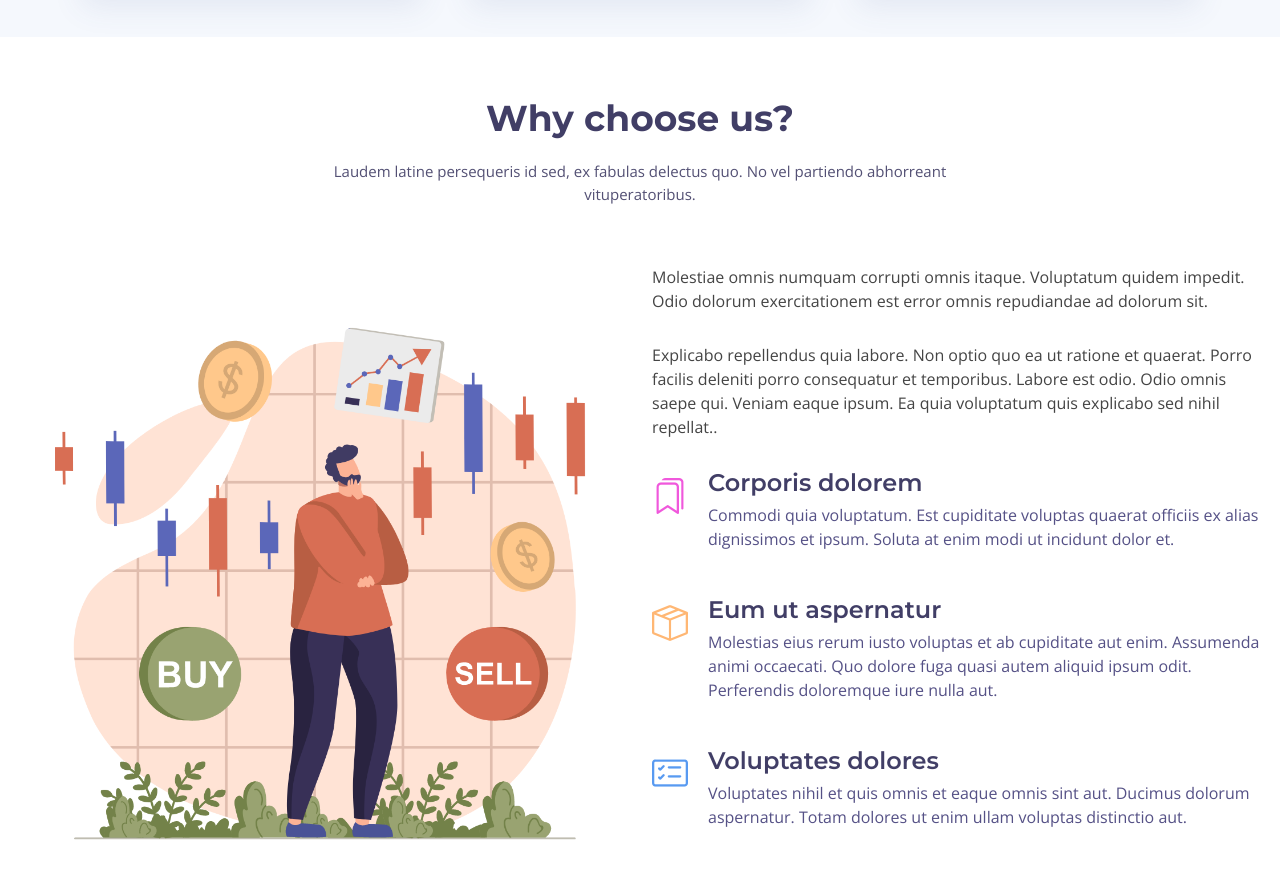
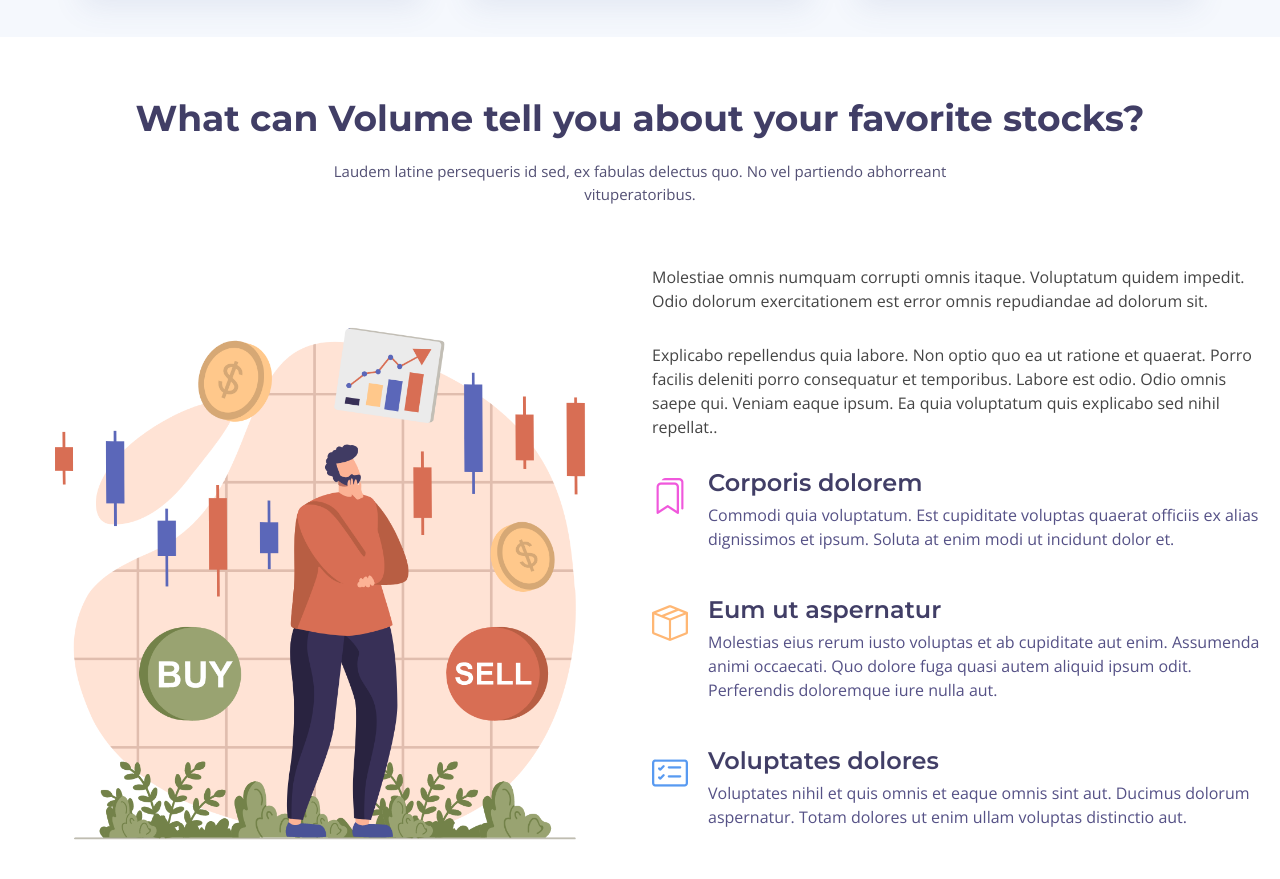
Before and after one commit to JohnnyCulbreth/volumePrecedesPrice-v3, a website: page index.html in a window 1280 px wide. Shown: the part 2094-2973 px from the top of the page. Drawn offline with nearby package versions, Linux system fonts and the light colour scheme.

Commit message:
volume section work

```diff
--- a/index.html
+++ b/index.html
@@ -156,7 +156,7 @@
       <div class="container-fluid" data-aos="fade-up">
 
         <header class="section-header">
-          <h3>Why choose us?</h3>
+          <h3>What can Volume tell you about your favorite stocks?</h3>
           <p>Laudem latine persequeris id sed, ex fabulas delectus quo. No vel partiendo abhorreant vituperatoribus.</p>
         </header>
 
```
